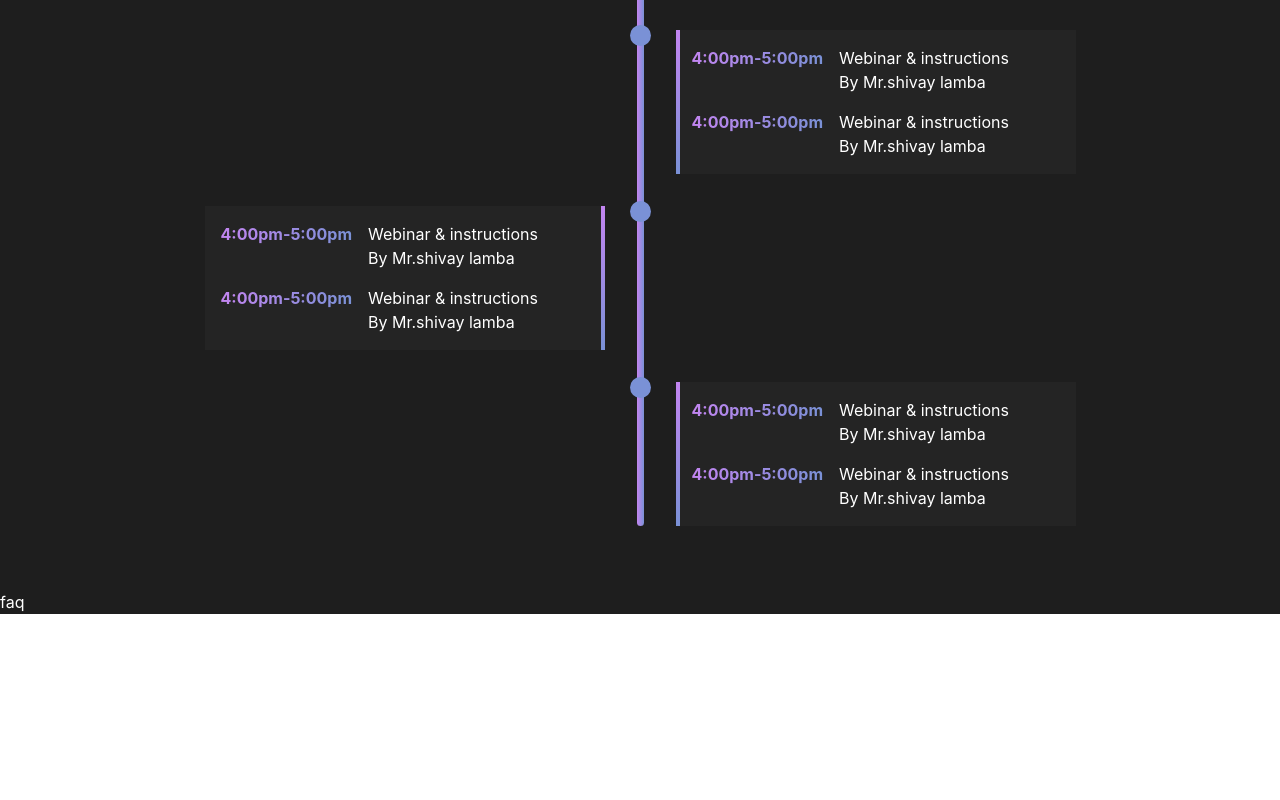
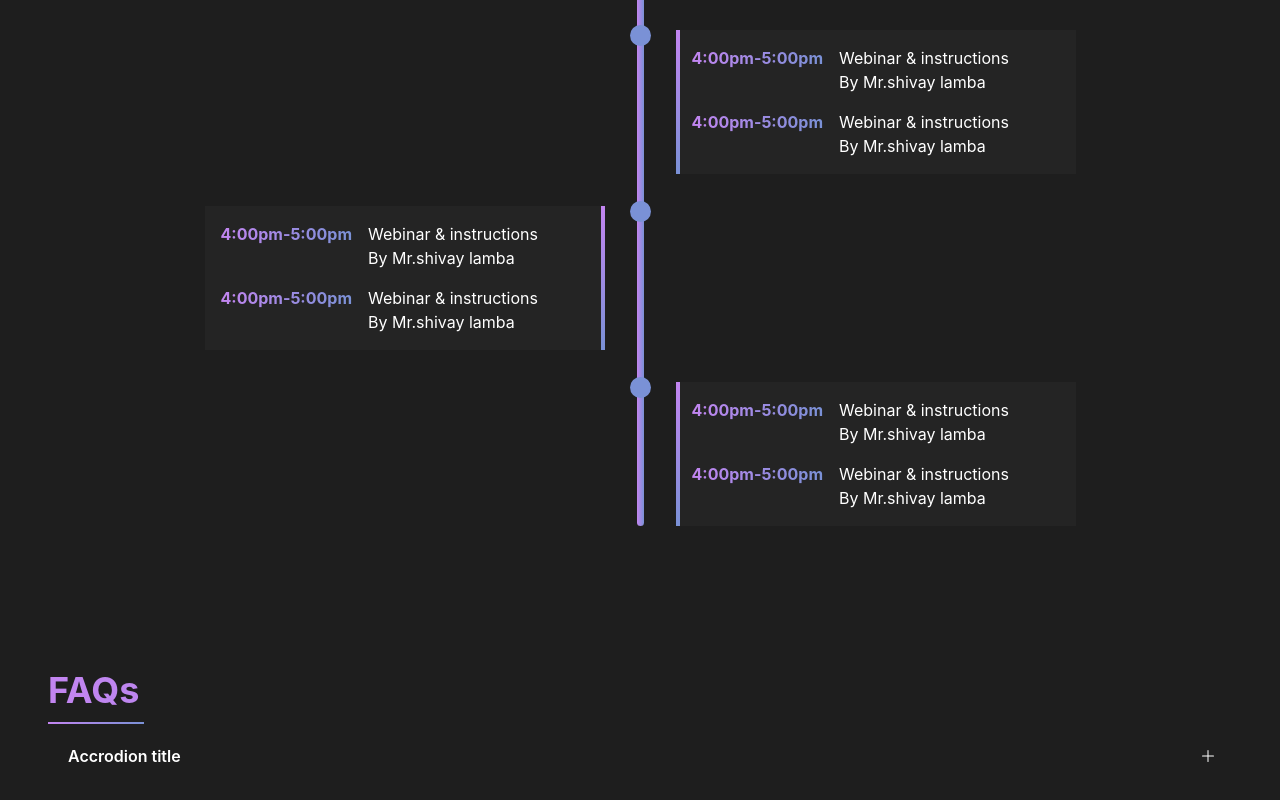
Before and after one commit to KartikB34/WEB3dots, a React (Create React App) app: page / in a window 1280 px wide. Shown: the part 1450-2250 px from the top of the page. Before the commit the page ends 2064 px from the top, so only its background shows below. Built offline with nearby package versions, Linux system fonts and the light colour scheme; the HTML template or start-up script is replaced by a standard one.

Commit message:
FAQ initialised

```diff
--- a/package.json
+++ b/package.json
@@ -3,11 +3,13 @@
   "version": "0.1.0",
   "private": true,
   "dependencies": {
+    "@react-icons/all-files": "^4.1.0",
     "@testing-library/jest-dom": "^5.16.5",
     "@testing-library/react": "^13.4.0",
     "@testing-library/user-event": "^13.5.0",
     "react": "^18.2.0",
     "react-dom": "^18.2.0",
+    "react-icons": "^4.4.0",
     "react-scripts": "5.0.1",
     "web-vitals": "^2.1.4"
   },
--- a/src/components/faq/Faq.jsx
+++ b/src/components/faq/Faq.jsx
@@ -1,9 +1,28 @@
 import React from 'react'
+import {BsPlusLg} from "react-icons/bs"
 
 const Faq = () => {
   return (
-    <div>
-      faq
+    <div className='px-12 pt-20 pb-8'>
+      <p className='text-4xl font-bold text-transparent bg-clip-text bg-gradient-to-r from-[#C385F1] to-[#7A91D6]'>FAQs</p>
+      <div className='h-[2px] w-24 bg-gradient-to-r mt-3 from-[#C385F1] to-[#7A91D6] mr-2'></div>
+
+        <div className='overflow-hidden '>
+            <label>
+            <input className='absolute opacity-0 peer' type="checkbox"></input>
+            <div className='flex items-center cursor-pointer justify-between'>
+                <div className='p-5'>
+                    <p className=' m-0 font-semibold'>Accrodion title</p>
+                </div>
+                <BsPlusLg className=' h-12 float-right peer-checked:rotate-45 peer-checked:text-indigo-500 mr-4'/>
+            </div>
+
+            <div className='bg-gray-300 peer-checked:border-b-2 border-white max-h-0 peer-checked:max-h-20'><p className='p-5 my-auto'>The description</p></div>
+
+            {/* Last point */}
+            <div className='bg-gray-300 max-h-0 mb-4 peer-checked:max-h-20'><p className='p-5'>The last point</p></div>
+            </label>
+        </div>
     </div>
   )
 }
```
Also changed, not shown: 1 other file (tests, documents, lock files or other folders).
